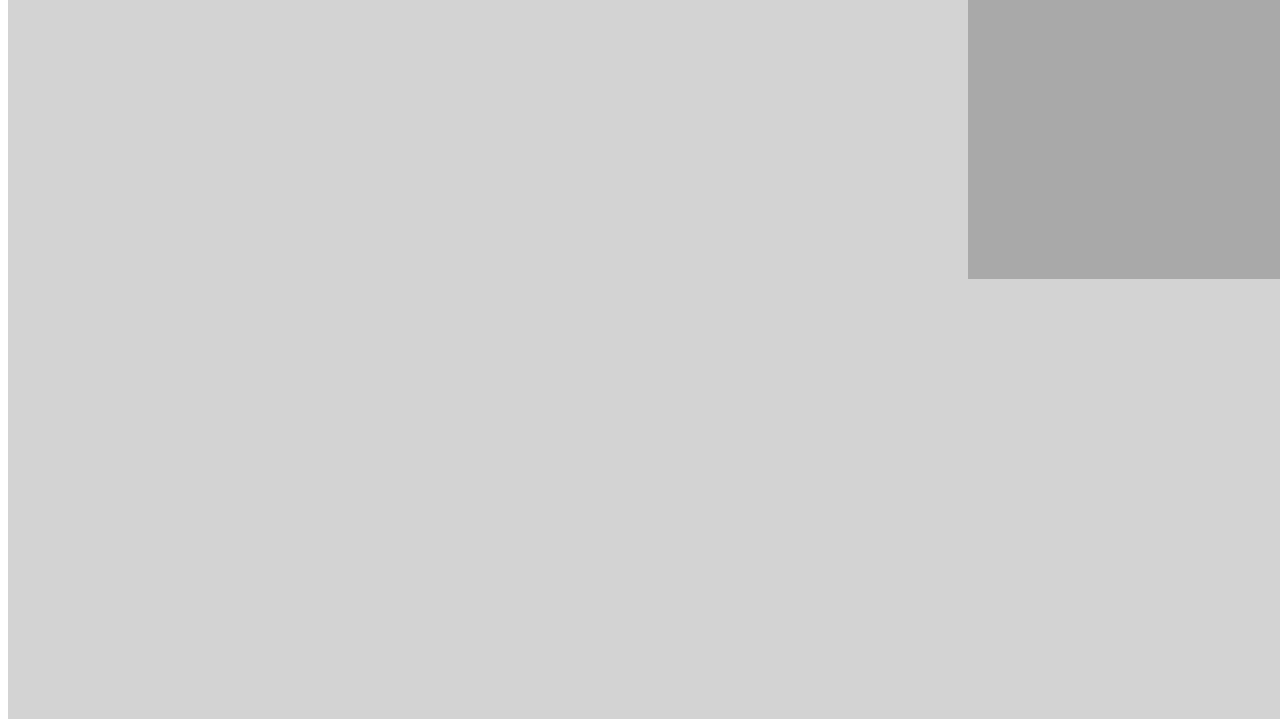
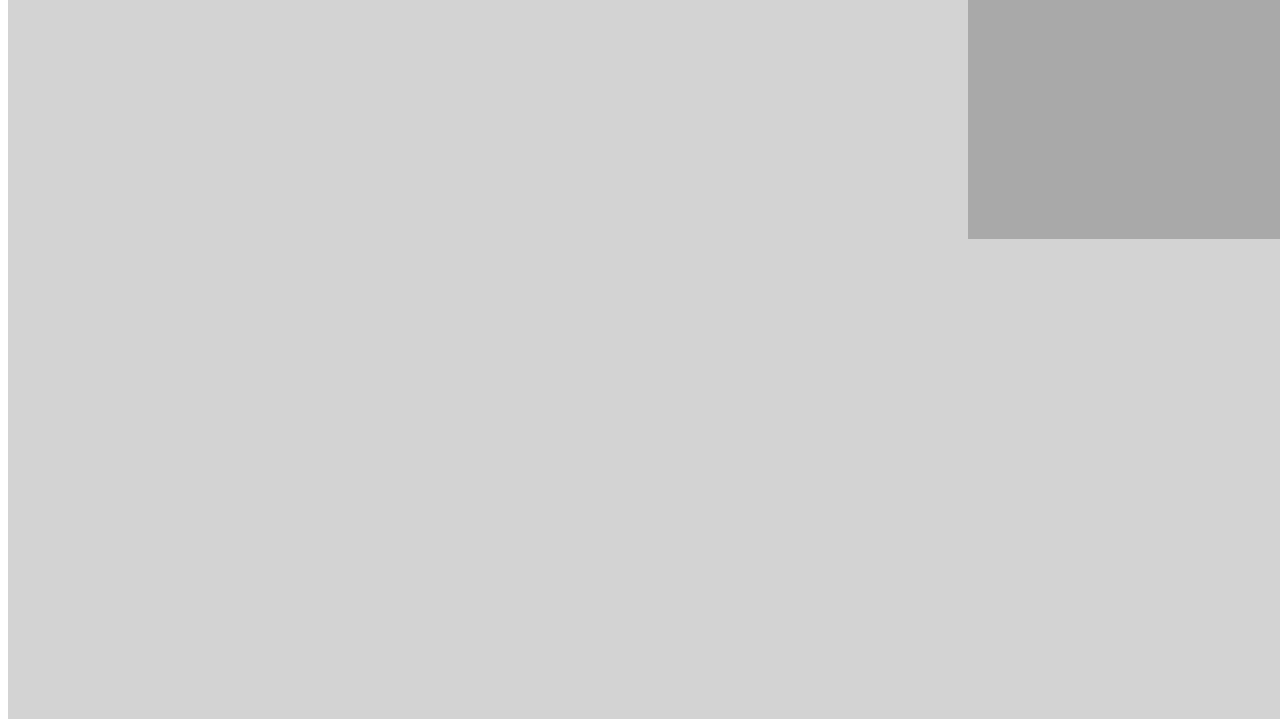
Before and after one commit to greyli/twilio-presentation, a Flask app: page / in a window 1280 px wide. Shown: the part 139-858 px from the top of the page. Run offline with Flask 2, Linux system fonts and the light colour scheme; some libraries are stand-ins or nearby versions.

Commit message:
Improve video height

```diff
--- a/static/style.css
+++ b/static/style.css
@@ -9,7 +9,7 @@
     position: absolute;
     right: 0;
     width: 320px;
-    height: 280px;
+    height: 240px;
     background: darkgrey;
 }
 
```
